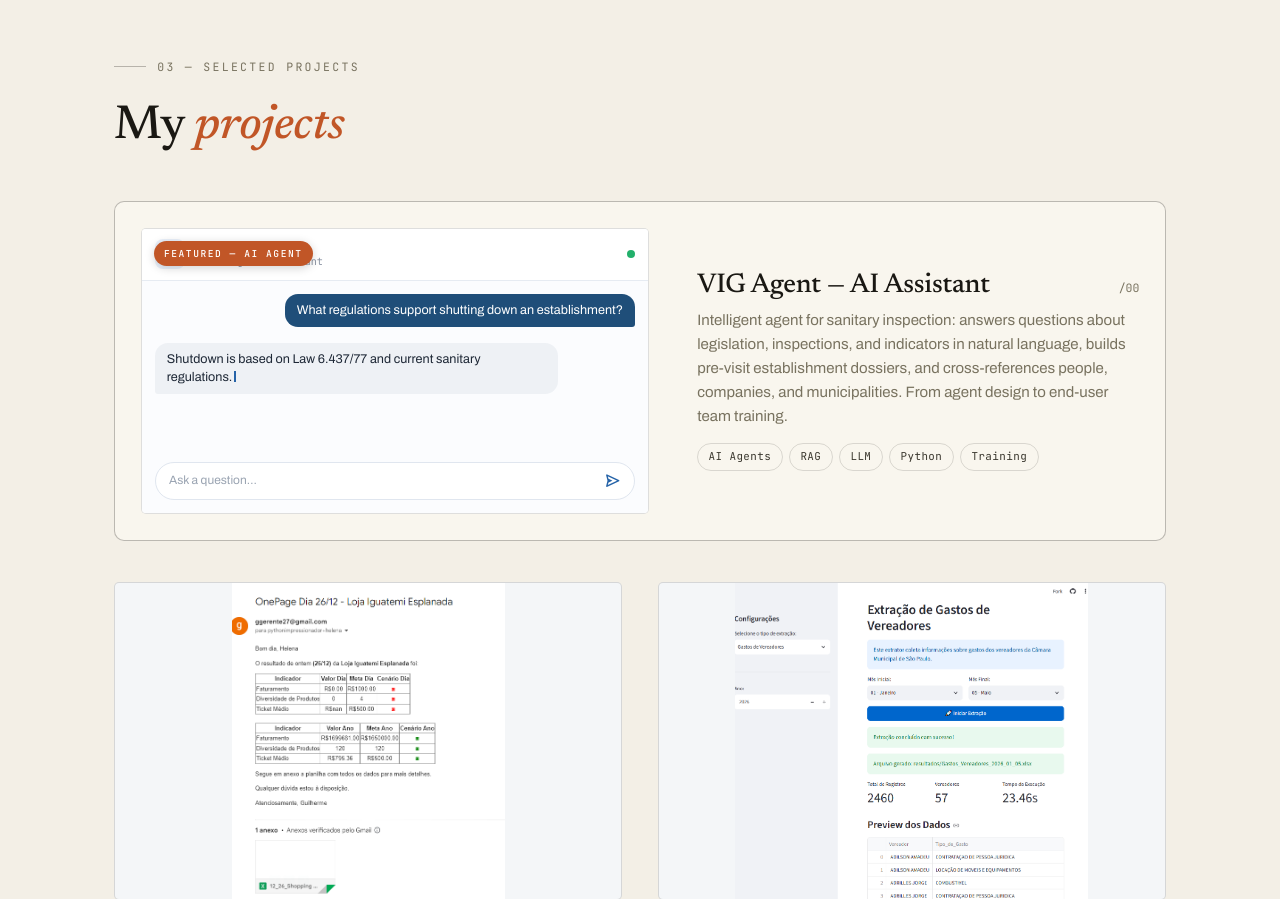
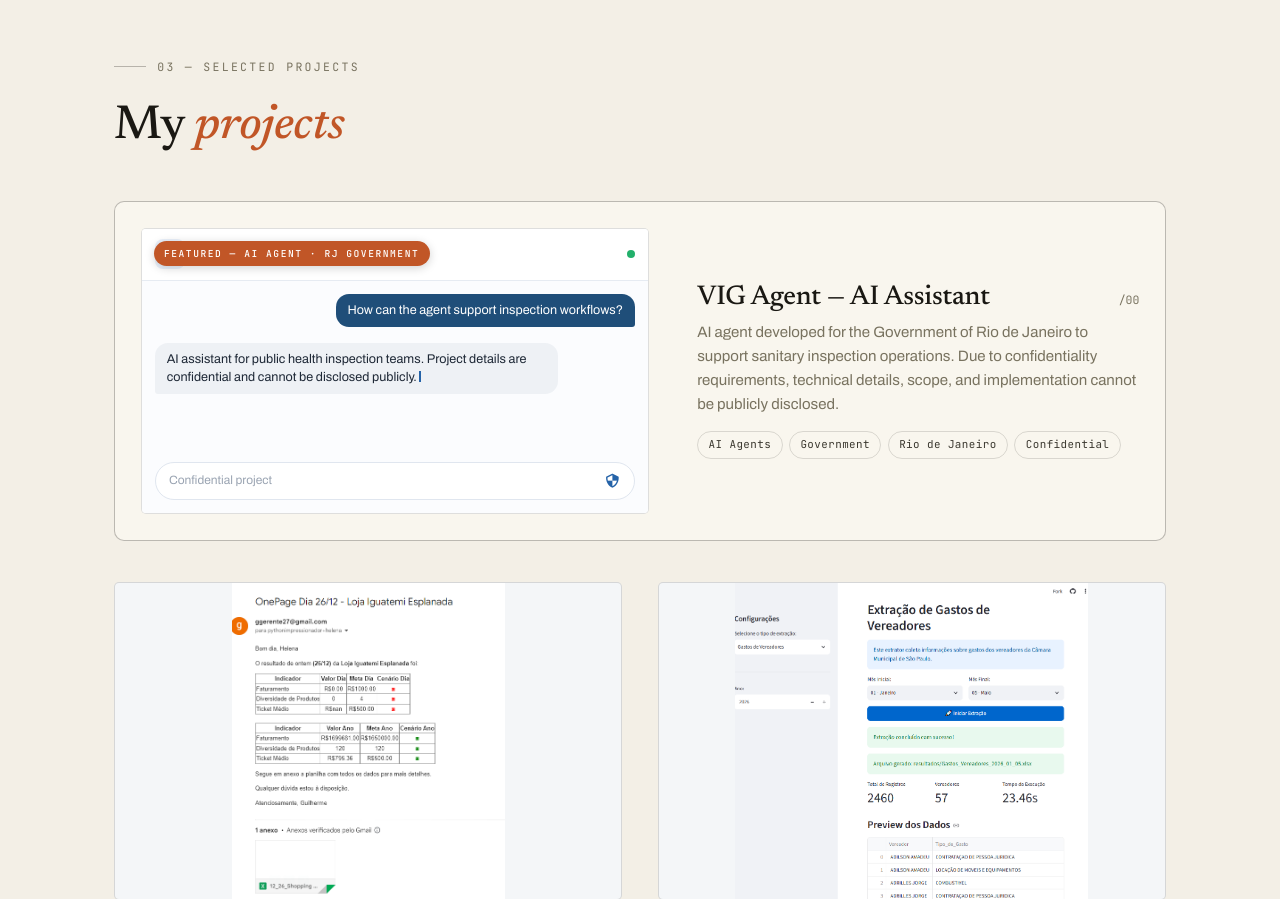
Before and after one commit to guinb0/Portifolio, a Flask app: page / in a window 1280 px wide. Shown: the part 3009-3908 px from the top of the page. Run offline with Flask 3, Linux system fonts and the light colour scheme.

Commit message:
Mark VIG Agent as RJ government confidential project.
Co-authored-by: Cursor <cursoragent@cursor.com>

```diff
--- a/templates/index.html
+++ b/templates/index.html
@@ -98,13 +98,13 @@
             <div class="portfolio-container">
                 <article class="proj proj--feat reveal">
                     <div class="proj-img">
-                        <span class="feat-badge feat-badge--float">Featured — AI Agent</span>
-                        <div class="vig-demo"><div class="vig-top"><span class="vig-eye"><i class="bx bx-show"></i></span><div class="vig-id"><strong>VIG Agent</strong><span>Intelligent Assistant</span></div><span class="vig-live"></span></div><div class="vig-chat"><div class="vig-msg vig-user">What regulations support shutting down an establishment?</div><div class="vig-typing"><span></span><span></span><span></span></div><div class="vig-msg vig-bot">Shutdown is based on Law 6.437/77 and current sanitary regulations.<span class="vig-cursor"></span></div></div><div class="vig-input"><span>Ask a question…</span><i class="bx bx-send"></i></div></div>
+                        <span class="feat-badge feat-badge--float">Featured — AI Agent · RJ Government</span>
+                        <div class="vig-demo"><div class="vig-top"><span class="vig-eye"><i class="bx bx-lock-alt"></i></span><div class="vig-id"><strong>VIG Agent</strong><span>Government of Rio de Janeiro</span></div><span class="vig-live"></span></div><div class="vig-chat"><div class="vig-msg vig-user">How can the agent support inspection workflows?</div><div class="vig-typing"><span></span><span></span><span></span></div><div class="vig-msg vig-bot">AI assistant for public health inspection teams. Project details are confidential and cannot be disclosed publicly.<span class="vig-cursor"></span></div></div><div class="vig-input"><span>Confidential project</span><i class="bx bx-shield-quarter"></i></div></div>
                     </div>
                     <div class="proj-feat-text">
                         <div class="proj-head"><h3>VIG Agent — AI Assistant</h3><span class="idx">/00</span></div>
-                        <p>Intelligent agent for sanitary inspection: answers questions about legislation, inspections, and indicators in natural language, builds pre-visit establishment dossiers, and cross-references people, companies, and municipalities. From agent design to end-user team training.</p>
-                        <div class="project-tags"><span class="project-tag">AI Agents</span><span class="project-tag">RAG</span><span class="project-tag">LLM</span><span class="project-tag">Python</span><span class="project-tag">Training</span></div>
+                        <p>AI agent developed for the Government of Rio de Janeiro to support sanitary inspection operations. Due to confidentiality requirements, technical details, scope, and implementation cannot be publicly disclosed.</p>
+                        <div class="project-tags"><span class="project-tag">AI Agents</span><span class="project-tag">Government</span><span class="project-tag">Rio de Janeiro</span><span class="project-tag">Confidential</span></div>
                     </div>
                 </article>
                 <article class="proj reveal">
```
